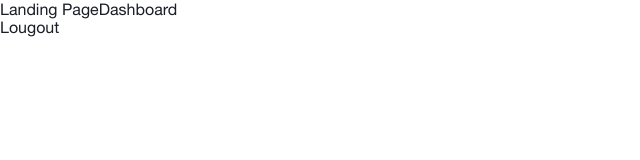
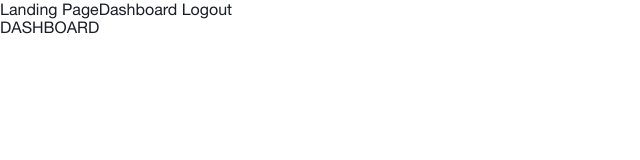
Before and after one commit to giodi-ci/soniapinton-website, a Nuxt app: page /dashboard in a window 1280 px wide. Shown: the top 160 px of the page, without its empty margins (0-640 px from the left). Built offline with nearby package versions, Linux system fonts and the light colour scheme; no server answers; sample sign-in values are in the browser's storage.

Commit message:
Moved logout button to admin navigation

```diff
--- a/layouts/default.vue
+++ b/layouts/default.vue
@@ -6,6 +6,12 @@
 		>
 			<nuxt-link to="/">Landing Page</nuxt-link>
 			<nuxt-link to="/dashboard">Dashboard</nuxt-link>
+			<a
+				class="logout"
+				@click="logout"
+			>
+				Logout
+			</a>
 		</nav>
 		<nuxt />
 	</div>
@@ -39,8 +45,13 @@ export default {
 					Cookies.remove('access_token');
                 }
             })
-        }
-	}
+		},
+		logout() {
+            firebase.auth().signOut().then(() => {
+                this.$router.push('/')
+            });
+        },
+	},
 }
 </script>
 
--- a/pages/dashboard.vue
+++ b/pages/dashboard.vue
@@ -1,11 +1,6 @@
 <template>
     <div class="dashboard">
-        <div
-            class="lougout"
-            @click="logout"
-        >
-            Lougout
-        </div>
+        DASHBOARD
     </div>
 </template>
 
@@ -22,22 +17,15 @@ export default {
             const user = getUserFromCookie(req);
 
             if (!user) {
-                redirect('/login');
+                redirect('/sp-admin');
             }
         } else {
             const user = firebase.auth().currentUser;
 
             if (!user) {
-                redirect('/login');
+                redirect('/sp-admin');
             }
         }
-    },
-    methods: {
-        logout() {
-            firebase.auth().signOut().then(() => {
-                this.$router.push('/')
-            });
-        },
     },
 };
 </script>
```
Also changed, not shown: pages/sp-admin.vue (renamed from pages/login.vue).
